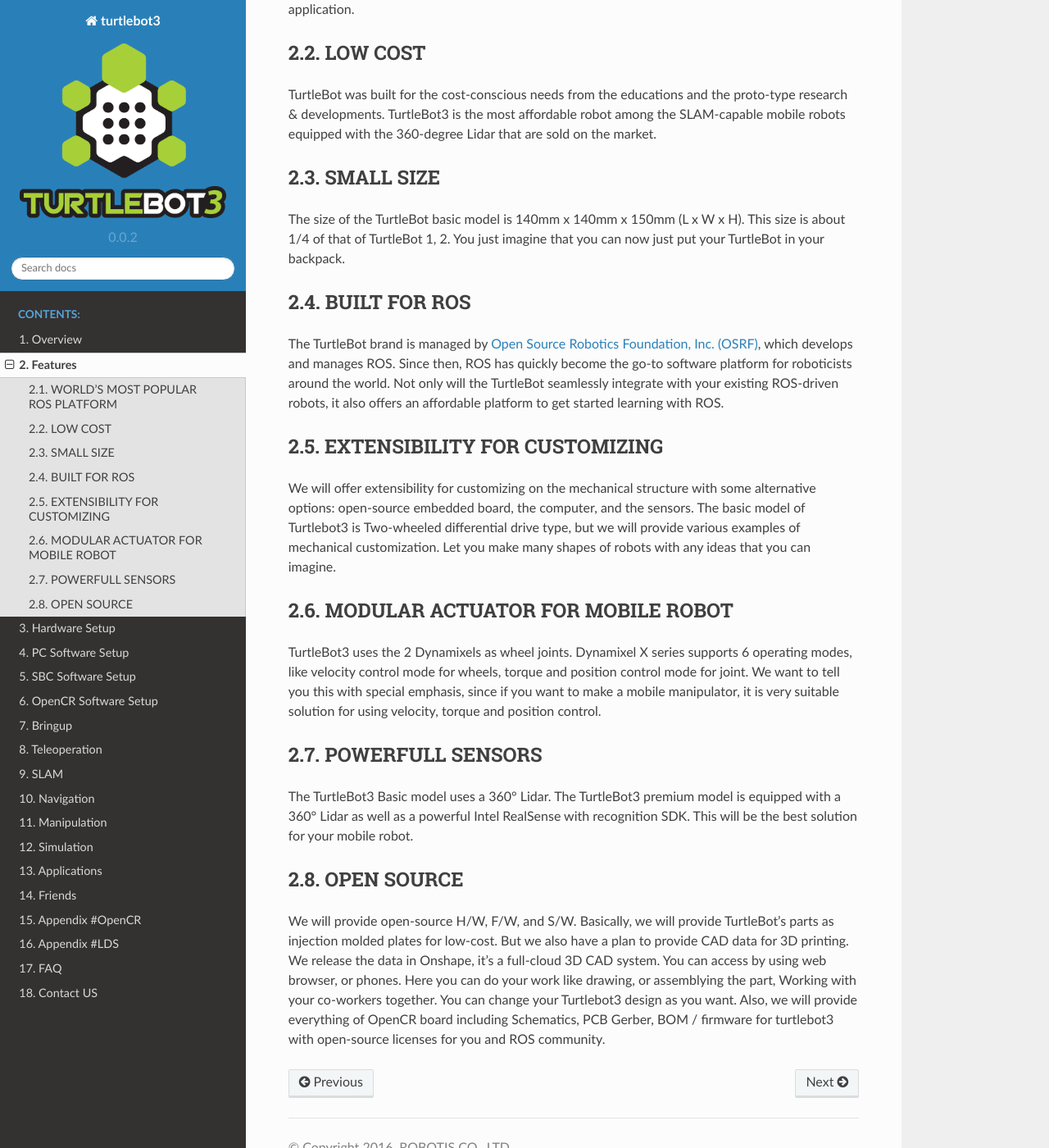
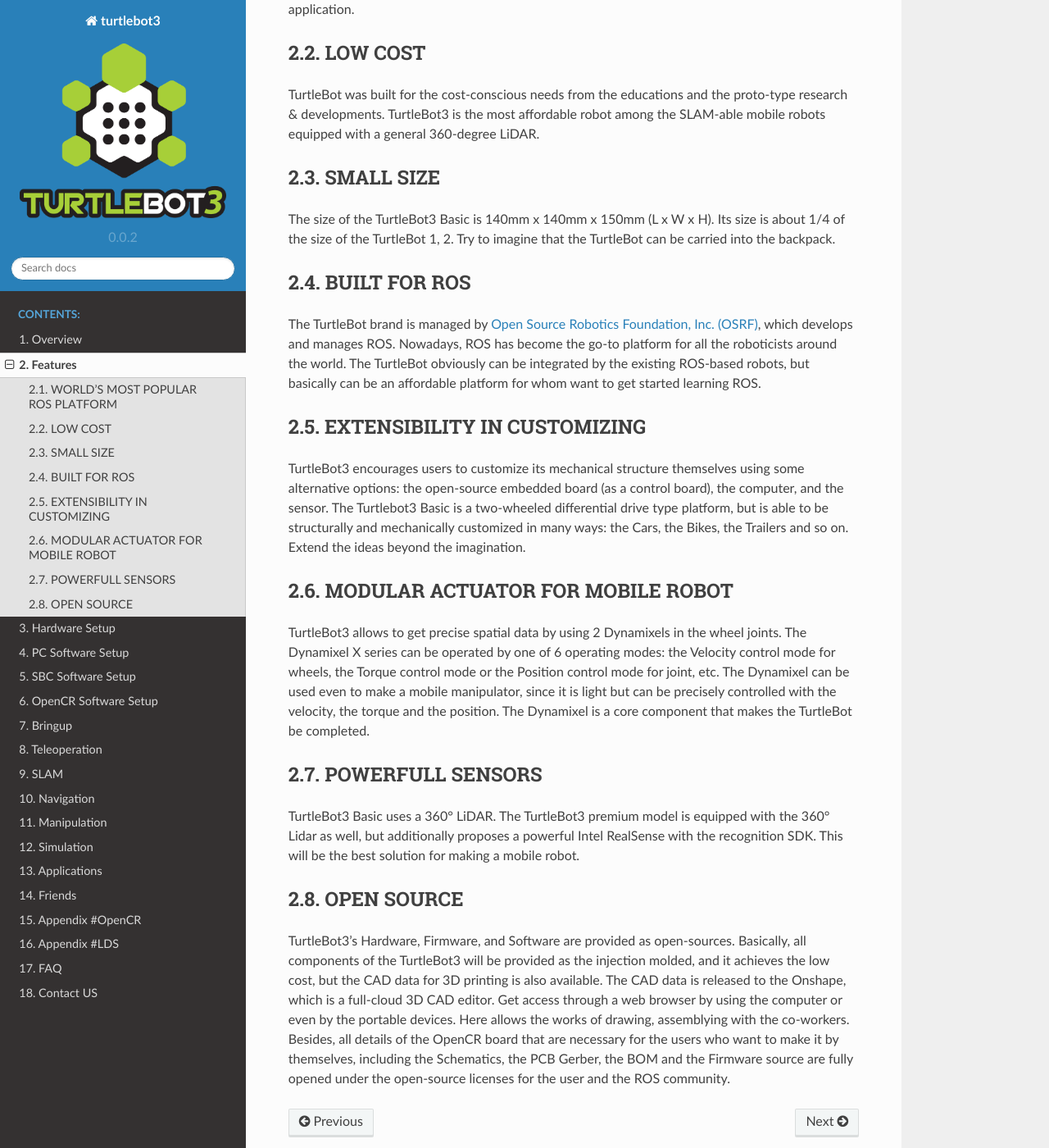
Before and after one commit to shivharis/turtlebot3_wiki, a Sphinx documentation site: the page built from docs/source/features.rst, in a window 1280 px wide and 1400 px high, scrolled down 772 px. Shown: the whole window at 82% size. Built offline with Sphinx 7.4.7 and the Read the Docs theme 2.0.0, drawn with Linux system fonts in a browser that asks for light colours.

Commit message:
Update features.rst

```diff
--- a/docs/source/features.rst
+++ b/docs/source/features.rst
@@ -9,31 +9,33 @@
 
 LOW COST
 --------
-TurtleBot was built for the cost-conscious needs from the educations and the proto-type research & developments. TurtleBot3 is the most affordable robot among the SLAM-capable mobile robots equipped with the 360-degree Lidar that are sold on the market.
+TurtleBot was built for the cost-conscious needs from the educations and the proto-type research & developments. TurtleBot3 is the most affordable robot among the SLAM-able mobile robots equipped with a general 360-degree LiDAR.
 
 SMALL SIZE
 ----------
-The size of the TurtleBot basic model is 140mm x 140mm x 150mm (L x W x H). This size is about 1/4 of that of TurtleBot 1, 2. You just imagine that you can now just put your TurtleBot in your backpack.
+The size of the TurtleBot3 Basic is 140mm x 140mm x 150mm (L x W x H). Its size is about 1/4 of the size of the TurtleBot 1, 2. Try to imagine that the TurtleBot can be carried into the backpack.
 
 BUILT FOR ROS
 -------------
-The TurtleBot brand is managed by `Open Source Robotics Foundation, Inc. (OSRF)`_, which develops and manages ROS. Since then, ROS has quickly become the go-to software platform for roboticists around the world. Not only will the TurtleBot seamlessly integrate with your existing ROS-driven robots, it also offers an affordable platform to get started learning with ROS.
+The TurtleBot brand is managed by `Open Source Robotics Foundation, Inc. (OSRF)`_, which develops and manages ROS. Nowadays, ROS has become the go-to platform for all the roboticists around the world. The TurtleBot obviously can be integrated by the existing ROS-based robots, but basically can be an affordable platform for whom want to get started learning ROS.
 
-EXTENSIBILITY FOR CUSTOMIZING
+EXTENSIBILITY IN CUSTOMIZING
 -----------------------------
-We will offer extensibility for customizing on the mechanical structure with some alternative options: open-source embedded board, the computer, and the sensors. The basic model of Turtlebot3 is Two-wheeled differential drive type, but we will provide various examples of mechanical customization. Let you make many shapes of robots with any ideas that you can imagine.
+TurtleBot3 encourages users to customize its mechanical structure themselves using some alternative options: the open-source embedded board (as a control board), the computer, and the sensor. The Turtlebot3 Basic is a two-wheeled differential drive type platform, but is able to be structurally and mechanically customized in many ways: the Cars, the Bikes, the Trailers and so on. Extend the ideas beyond the imagination.
 
 MODULAR ACTUATOR FOR MOBILE ROBOT
 ---------------------------------
-TurtleBot3 uses the 2 Dynamixels as wheel joints. Dynamixel X series supports 6 operating modes, like velocity control mode for wheels, torque and position control mode for joint. We want to tell you this with special emphasis, since if you want to make a mobile manipulator, it is very suitable solution for using velocity, torque and position control.
+TurtleBot3 allows to get precise spatial data by using 2 Dynamixels in the wheel joints. The Dynamixel X series can be operated by one of 6 operating modes: the Velocity control mode for wheels, the Torque control mode or the Position control mode for joint, etc. The Dynamixel can be used even to make a mobile manipulator, since it is light but can be precisely controlled with the velocity, the torque and the position. The Dynamixel is a core component that makes the TurtleBot be completed.
 
 POWERFULL SENSORS
 -----------------
-The TurtleBot3 Basic model uses a 360° Lidar. The TurtleBot3 premium model is equipped with a 360° Lidar as well as a powerful Intel RealSense with recognition SDK. This will be the best solution for your mobile robot.
+TurtleBot3 Basic uses a 360° LiDAR. The TurtleBot3 premium model is equipped with the 360° Lidar as well, but additionally proposes a powerful Intel RealSense with the recognition SDK. This will be the best solution for making a mobile robot.
 
 OPEN SOURCE
 -----------
-We will provide open-source H/W, F/W, and S/W. Basically, we will provide TurtleBot's parts as injection molded plates for low-cost. But we also have a plan to provide CAD data for 3D printing. We release the data in Onshape, it’s a full-cloud 3D CAD system. You can access by using web browser, or phones. Here you can do your work like drawing, or assemblying the part, Working with your co-workers together. You can change your Turtlebot3 design as you want. Also, we will provide everything of OpenCR board including Schematics, PCB Gerber, BOM / firmware for turtlebot3 with open-source licenses for you and ROS community.
+TurtleBot3's Hardware, Firmware, and Software are provided as open-sources. Basically, all components of the TurtleBot3 will be provided as the injection molded, and it achieves the low cost, but the CAD data for 3D printing is also available.
+The CAD data is released to the Onshape, which is a full-cloud 3D CAD editor. Get access through a web browser by using the computer or even by the portable devices. Here allows the works of drawing, assemblying with the co-workers.
+Besides, all details of the OpenCR board that are necessary for the users who want to make it by themselves, including the Schematics, the PCB Gerber, the BOM and the Firmware source are fully opened under the open-source licenses for the user and the ROS community.
 
 .. _Open Source Robotics Foundation, Inc. (OSRF): http://www.osrfoundation.org/
 .. _ROBOTIS: http://wwww.robotis.com/
```
